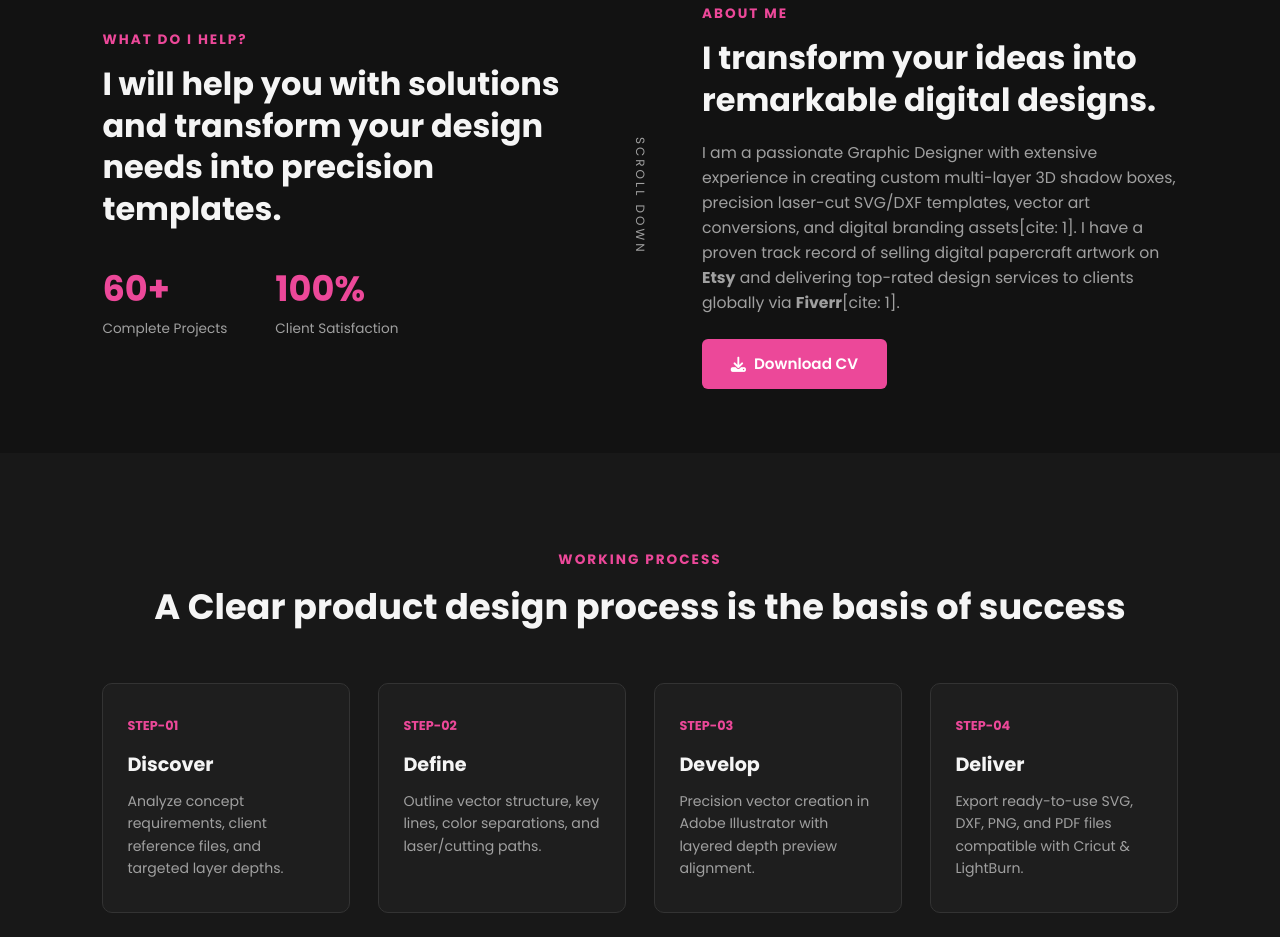
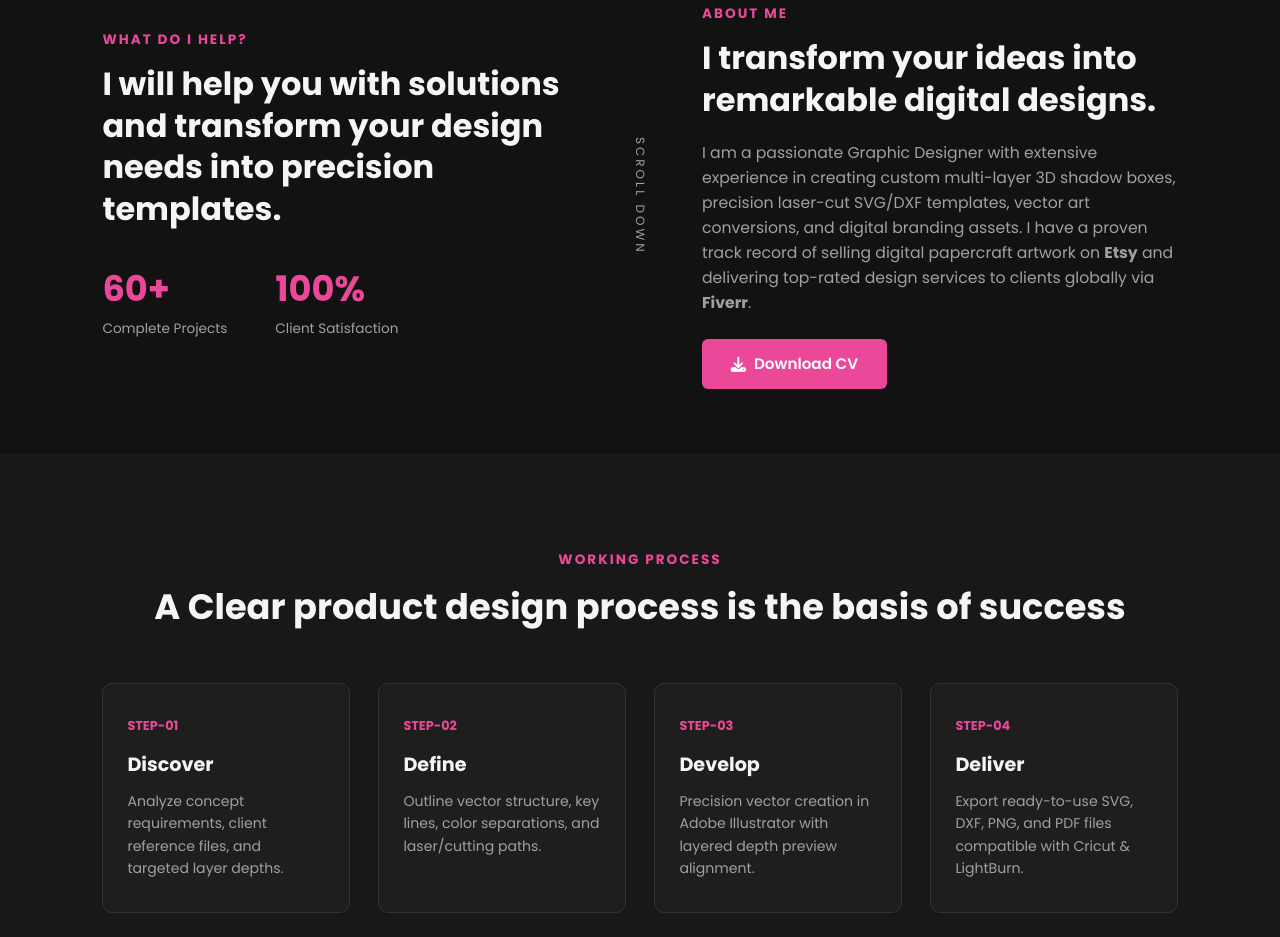
Before and after one commit to mahnoornajeeb01-lang/Portfolio, a plain HTML site: page index.html in a window 1280 px wide. Shown: the part 1002-1939 px from the top of the page. Drawn offline with Linux system fonts and the light colour scheme.

Commit message:
Updated About section

```diff
--- a/index.html
+++ b/index.html
@@ -117,7 +117,7 @@
             <div class="overview-box">
                 <span class="section-tag">ABOUT ME</span>
                 <h2>I transform your ideas into remarkable digital designs.</h2>
-                <p>I am a passionate Graphic Designer with extensive experience in creating custom multi-layer 3D shadow boxes, precision laser-cut SVG/DXF templates, vector art conversions, and digital branding assets[cite: 1]. I have a proven track record of selling digital papercraft artwork on <strong>Etsy</strong> and delivering top-rated design services to clients globally via <strong>Fiverr</strong>[cite: 1].</p>
+                <p>I am a passionate Graphic Designer with extensive experience in creating custom multi-layer 3D shadow boxes, precision laser-cut SVG/DXF templates, vector art conversions, and digital branding assets. I have a proven track record of selling digital papercraft artwork on <strong>Etsy</strong> and delivering top-rated design services to clients globally via <strong>Fiverr</strong>.</p>
 
                 <div class="about-action">
                     <a href="Mahnoor Najeeb CV  (1).pdf" download="Mahnoor_Najeeb_CV.pdf" class="btn btn-pink"><i class="fa-solid fa-download"></i> Download CV</a>
```
